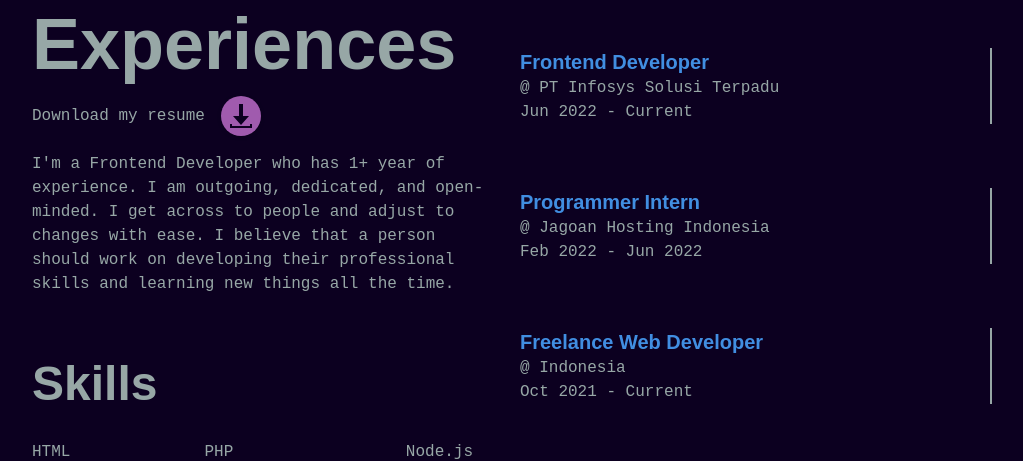
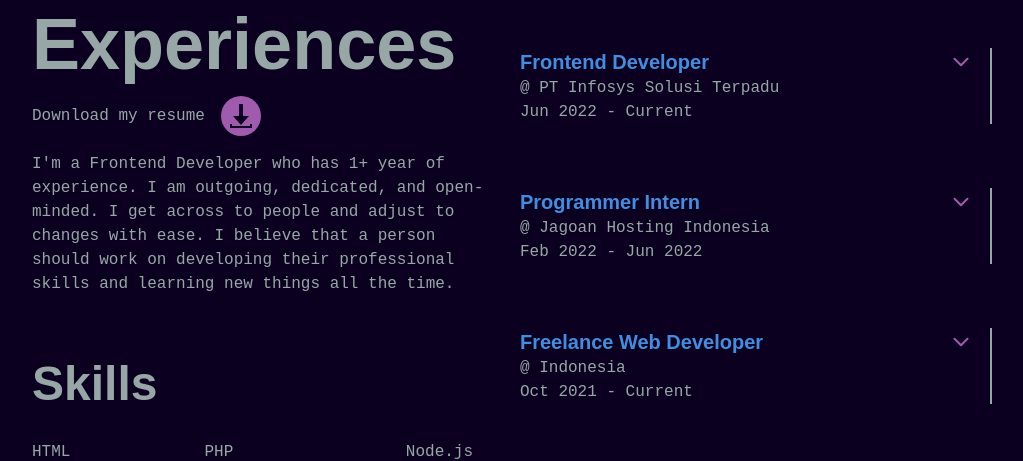
Before and after one commit to fmaulll/portofolio, a React (Create React App) app: page /about in a window 1280 px wide. Shown: the part 192-653 px from the top of the page, without its empty margins (128-1151 px from the left). Built offline with nearby package versions, Linux system fonts and the light colour scheme.

Commit message:
add accordion

```diff
--- a/src/containers/About/index.tsx
+++ b/src/containers/About/index.tsx
@@ -1,11 +1,14 @@
 import React, { useState } from "react";
-import Nice from "../../assets/images/nice.png";
-import ObjectComponent from "../../components/ObjectComponent";
 import { ReactComponent as DownloadIcon } from "../../assets/icons/Download.svg";
+import { ReactComponent as ChevronDown } from "../../assets/icons/ChevronDown.svg";
+import { ReactComponent as ChevronUp } from "../../assets/icons/ChevronUp.svg";
 import { useAppSelector } from "../../hooks";
 
 const About = () => {
   const dark = useAppSelector((state) => state.ui.darkMode);
+  const [openJob1, setOpenJob1] = useState(false);
+  const [openJob2, setOpenJob2] = useState(false);
+  const [openJob3, setOpenJob3] = useState(false);
 
   return (
     <div className="min-h-screen w-full flex flex-col md:flex-row justify-center py-16">
@@ -25,7 +28,9 @@ const About = () => {
             className="ml-4 bg-purple-light hover:bg-white drop-shadow p-2 rounded-full transition-all"
             href=""
           >
-            <DownloadIcon className={`${dark? "fill-purple" : "fill-light"}`} />
+            <DownloadIcon
+              className={`${dark ? "fill-purple" : "fill-light"}`}
+            />
           </a>
         </p>
         <p className="text-gray md:mr-4 font-roboto mt-4">
@@ -63,7 +68,11 @@ const About = () => {
         >
           Experiences
         </h2>
-        <div className="flex flex-col border-2 border-y-0 border-l-0 border-r-gray mt-8 md:mt-16">
+        <div className="flex flex-col border-2 border-y-0 border-l-0 border-r-gray mt-8 md:mt-16 pr-4">
+          <div
+            className="w-full flex justify-between items-center cursor-pointer"
+            onClick={() => setOpenJob3(!openJob3)}
+          >
             <h5
               className={`${
                 dark ? "text-blue-sky" : "text-black"
@@ -71,10 +80,39 @@ const About = () => {
             >
               Frontend Developer
             </h5>
+            {openJob3 ? <ChevronUp /> : <ChevronDown />}
+          </div>
           <p className="text-gray font-roboto">@ PT Infosys Solusi Terpadu</p>
           <p className="text-gray font-roboto">Jun 2022 - Current</p>
+          {openJob3 && (
+            <div className="w-full mt-4">
+              <p className="text-gray font-roboto">
+                • Followed SDLC best practices within Agile environment to
+                produce rapid iterations for clients.
+              </p>
+              <p className="text-gray font-roboto">
+                • Coded using JavaScript with React framework to develop
+                features for the website.
+              </p>
+              <p className="text-gray font-roboto">
+                • Worked cooperatively with the backend developer, for making
+                better API integration.
+              </p>
+              <p className="text-gray font-roboto">
+                • Contributed to projects within Scrum project management
+                environments.
+              </p>
+              <p className="text-gray font-roboto">
+                • Produced websites compatible with multiple browsers.
+              </p>
             </div>
-        <div className="flex flex-col border-2 border-y-0 border-l-0 border-r-gray mt-16">
+          )}
+        </div>
+        <div className="flex flex-col border-2 border-y-0 border-l-0 border-r-gray mt-16 pr-4">
+          <div
+            className="w-full flex justify-between items-center cursor-pointer"
+            onClick={() => setOpenJob2(!openJob2)}
+          >
             <h5
               className={`${
                 dark ? "text-blue-sky" : "text-black"
@@ -82,10 +120,40 @@ const About = () => {
             >
               Programmer Intern
             </h5>
+            {openJob2 ? <ChevronUp /> : <ChevronDown />}
+          </div>
           <p className="text-gray font-roboto">@ Jagoan Hosting Indonesia</p>
           <p className="text-gray font-roboto">Feb 2022 - Jun 2022</p>
+          {openJob2 && (
+            <div className="w-full mt-4">
+              <p className="text-gray font-roboto">
+                • Created databases, data entry systems, web forms and other
+                applications for diverse uses.
+              </p>
+              <p className="text-gray font-roboto">
+                • Wrote server-side and client-side code for projects using PHP,
+                HTML, CSS and JavaScript.
+              </p>
+              <p className="text-gray font-roboto">
+                • Resolved problems, improved operations and provided
+                exceptional service.
+              </p>
+              <p className="text-gray font-roboto">
+                • Modified and tested existing MySQL database schemas.
+              </p>
+              <p className="text-gray font-roboto">
+                • Making WhatsApp API for Jagoan Hosting Indonesia, by
+                integrating 2 API’s together and using some validation to make
+                things works, using Laravel.
+              </p>
             </div>
-        <div className="flex flex-col border-2 border-y-0 border-l-0 border-r-gray mt-16">
+          )}
+        </div>
+        <div className="flex flex-col border-2 border-y-0 border-l-0 border-r-gray mt-16 pr-4">
+          <div
+            className="w-full flex justify-between items-center cursor-pointer"
+            onClick={() => setOpenJob1(!openJob1)}
+          >
             <h5
               className={`${
                 dark ? "text-blue-sky" : "text-black"
@@ -93,8 +161,30 @@ const About = () => {
             >
               Freelance Web Developer
             </h5>
+            {openJob1 ? <ChevronUp /> : <ChevronDown />}
+          </div>
           <p className="text-gray font-roboto">@ Indonesia</p>
           <p className="text-gray font-roboto">Oct 2021 - Current</p>
+          {openJob1 && (
+            <div className="w-full mt-4">
+              <p className="text-gray font-roboto">
+                • Coded using HTML, CSS and JavaScript to develop features for
+                both mobile and desktop platforms.
+              </p>
+              <p className="text-gray font-roboto">
+                • Integrated web applications for mobile platforms into front
+                end environment.
+              </p>
+              <p className="text-gray font-roboto">
+                • Generated web hosting presence to accommodate specified needs
+                and maintain files on account.
+              </p>
+              <p className="text-gray font-roboto">
+                • Translated UX and business requirements into elegant code
+                solutions.
+              </p>
+            </div>
+          )}
         </div>
       </div>
     </div>
```
Also changed, not shown: src/assets/icons/ChevronDown.svg (added), src/assets/icons/ChevronUp.svg (added). Lines whose indentation alone changed are shown as unchanged.
